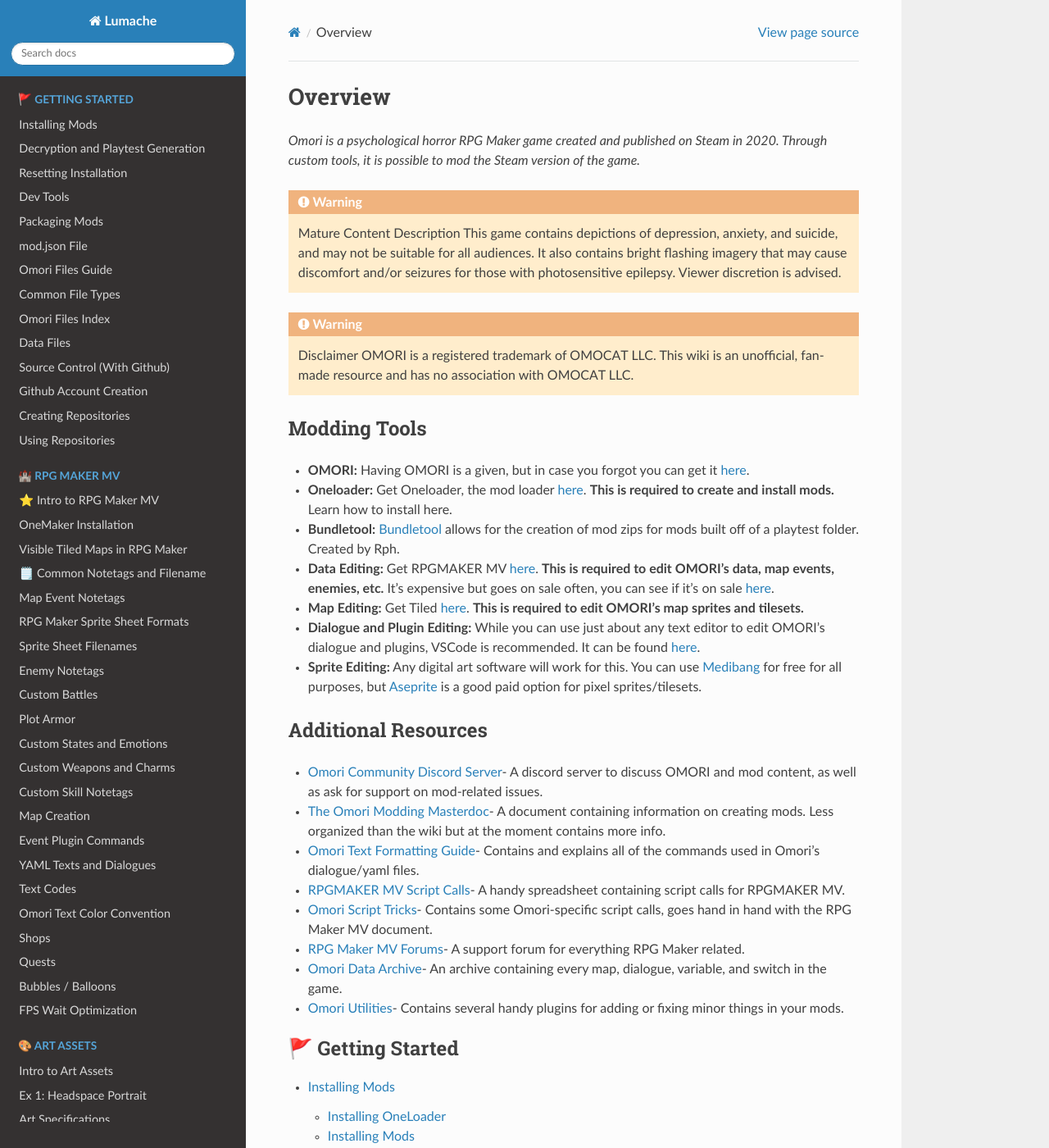
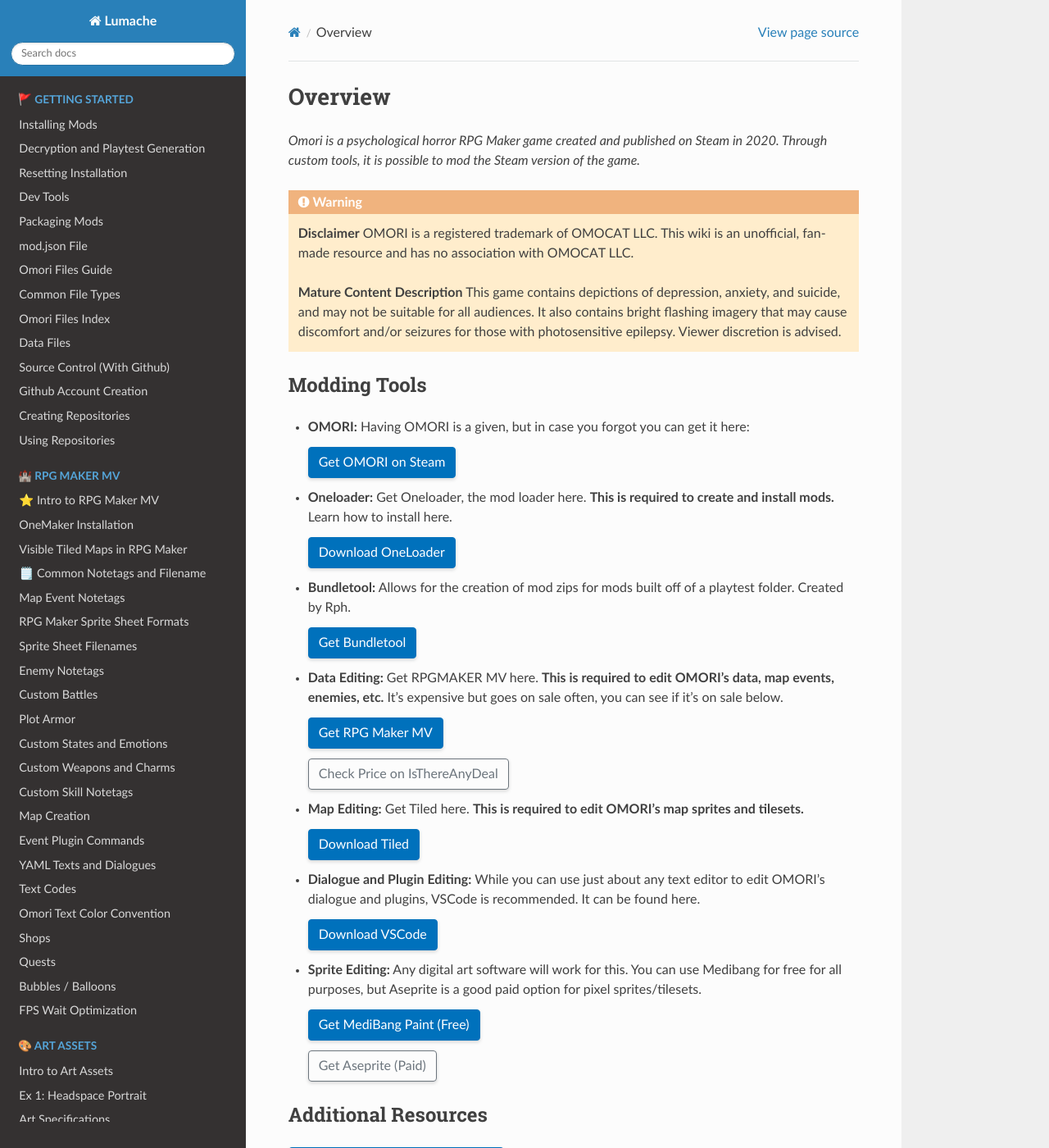
Before and after one commit to StahlReyn/omori-modding-docs, a Sphinx documentation site: the page built from docs/source/index.rst, in a window 1280 px wide and 1400 px high. Shown: the whole window at 82% size. Built offline with Sphinx 7.4.7 and the Read the Docs theme 3.1.0, drawn with Linux system fonts in a browser that asks for light colours; some of the changed text lies outside the part shown.

Commit message:
Test Button extension

```diff
--- a/docs/source/conf.py
+++ b/docs/source/conf.py
@@ -17,6 +17,7 @@
     'sphinx.ext.autodoc',
     'sphinx.ext.autosummary',
     'sphinx.ext.intersphinx',
+    'sphinx_design',
 ]
 
 intersphinx_mapping = {
--- a/docs/source/index.rst
+++ b/docs/source/index.rst
@@ -5,40 +5,176 @@
 Steam in 2020. Through custom tools, it is possible to mod the Steam
 version of the game.*
 
-.. warning:: Mature Content Description
+.. warning::
+   **Disclaimer**
+   OMORI is a registered trademark of OMOCAT LLC. This wiki is an
+   unofficial, fan-made resource and has no association with OMOCAT LLC.
+
+   **Mature Content Description**
    This game contains depictions of depression, anxiety, and suicide, and
    may not be suitable for all audiences. It also contains bright flashing
    imagery that may cause discomfort and/or seizures for those with
    photosensitive epilepsy. Viewer discretion is advised.
 
-.. warning:: Disclaimer
-   OMORI is a registered trademark of OMOCAT LLC. This wiki is an
-   unofficial, fan-made resource and has no association with OMOCAT LLC.
-
 Modding Tools
 -------------
 
-- **OMORI:** Having OMORI is a given, but in case you forgot you can get it `here <https://store.steampowered.com/app/1150690/OMORI/>`__.
-- **Oneloader:** Get Oneloader, the mod loader `here <https://github.com/rphsoftware/OneLoader/releases>`__. **This is required to create and install mods.** Learn how to install here.
-- **Bundletool:** `Bundletool <https://mods.one/mod/bt>`__ allows for the creation of mod zips for mods built off of a playtest folder. Created by Rph.
-- **Data Editing:** Get RPGMAKER MV `here <https://store.steampowered.com/app/363890/RPG_Maker_MV/>`__. **This is required to edit OMORI's data, map events, enemies, etc.** It's expensive but goes on sale often, you can see if it's on sale `here <https://isthereanydeal.com/game/rpgmakermv/info/>`__.
-- **Map Editing:** Get Tiled `here <https://www.mapeditor.org/2017/08/29/tiled-1-0-3-released.html>`__. **This is required to edit OMORI's map sprites and tilesets.**
-- **Dialogue and Plugin Editing:** While you can use just about any text editor to edit OMORI's dialogue and plugins, VSCode is recommended. It can be found `here <https://code.visualstudio.com/>`__.
-- **Sprite Editing:** Any digital art software will work for this. You can use `Medibang <https://medibangpaint.com/en/>`__ for free for all purposes, but `Aseprite <https://www.aseprite.org/>`__ is a good paid option for pixel sprites/tilesets.
+*   **OMORI:** Having OMORI is a given, but in case you forgot you can get it here:
+
+    .. button-link:: https://steampowered.com
+        :color: primary
+        :shadow:
+
+        Get OMORI on Steam
+
+*   **Oneloader:** Get Oneloader, the mod loader here. **This is required to create and install mods.** Learn how to install here.
+
+    .. button-link:: https://github.com
+        :color: primary
+        :shadow:
+
+        Download OneLoader
+
+*   **Bundletool:** Allows for the creation of mod zips for mods built off of a playtest folder. Created by Rph.
+
+    .. button-link:: https://mods.one
+        :color: primary
+        :shadow:
+
+        Get Bundletool
+
+*   **Data Editing:** Get RPGMAKER MV here. **This is required to edit OMORI's data, map events, enemies, etc.** It's expensive but goes on sale often, you can see if it's on sale below.
+
+    .. button-link:: https://steampowered.com
+        :color: primary
+        :shadow:
+
+        Get RPG Maker MV
+
+    .. button-link:: https://isthereanydeal.com
+        :color: secondary
+        :outline:
+        :shadow:
+
+        Check Price on IsThereAnyDeal
+
+*   **Map Editing:** Get Tiled here. **This is required to edit OMORI's map sprites and tilesets.**
+
+    .. button-link:: https://mapeditor.org
+        :color: primary
+        :shadow:
+
+        Download Tiled
+
+*   **Dialogue and Plugin Editing:** While you can use just about any text editor to edit OMORI's dialogue and plugins, VSCode is recommended. It can be found here.
+
+    .. button-link:: https://visualstudio.com
+        :color: primary
+        :shadow:
+
+        Download VSCode
+
+*   **Sprite Editing:** Any digital art software will work for this. You can use Medibang for free for all purposes, but Aseprite is a good paid option for pixel sprites/tilesets.
+
+    .. button-link:: https://medibangpaint.com
+        :color: primary
+        :shadow:
+
+        Get MediBang Paint (Free)
+
+    .. button-link:: https://aseprite.org
+        :color: secondary
+        :outline:
+        :shadow:
+
+        Get Aseprite (Paid)
 
 Additional Resources
 --------------------
 
-- `Omori Community Discord Server <https://discord.gg/28KyGYvHCG>`__- A discord server to discuss OMORI and mod content, as well as ask for support on mod-related issues.
-- `The Omori Modding Masterdoc <https://docs.google.com/document/d/15UAzmwPaECVOfprx5xpaTPKrtwF69kSa2etuP6EqkaU/edit?usp=sharing>`__- A document containing information on creating mods. Less organized than the wiki but at the moment contains more info.
-- `Omori Text Formatting Guide <https://github.com/Gilbert142/gomori/wiki/Text-Formatting>`__- Contains and explains all of the commands used in Omori's dialogue/yaml files.
-- `RPGMAKER MV Script Calls <https://docs.google.com/spreadsheets/d/1-Oa0cRGpjC8L5JO8vdMwOaYMKO75dtfKDOetnvh7OHs/edit#gid=1514267595>`__- A handy spreadsheet containing script calls for RPGMAKER MV.
-- `Omori Script Tricks <https://docs.google.com/document/d/1ORpl6Ykxtm-_K2ak3GsH5nATyF7BjraQv6p8Q607FPQ/edit>`__- Contains some Omori-specific script calls, goes hand in hand with the RPG Maker MV document.
-- `RPG Maker MV Forums <https://forums.rpgmakerweb.com/index.php?forums/rpg-maker-mv-support.129/>`__- A support forum for everything RPG Maker related.
-- `Omori Data Archive <https://goats.dev/omori/maps.html>`__- An archive containing every map, dialogue, variable, and switch in the game.
-- `Omori Utilities <https://github.com/rphsoftware/omori-utils>`__- Contains several handy plugins for adding or fixing minor things in your mods.
+.. button-link:: https://discord.gg
+    :color: primary
+    :shadow:
+
+    Omori Community Discord Server
+
+.. button-link:: https://google.com
+    :color: primary
+    :shadow:
+
+    The Omori Modding Masterdoc
+
+.. button-link:: https://github.com
+    :color: primary
+    :shadow:
+
+    Omori Text Formatting Guide
+
+.. button-link:: https://google.com
+    :color: primary
+    :shadow:
+
+    RPGMAKER MV Script Calls
+
+.. button-link:: https://google.com
+    :color: primary
+    :shadow:
+
+    Omori Script Tricks
+
+.. button-link:: https://rpgmakerweb.com
+    :color: primary
+    :shadow:
+
+    RPG Maker MV Forums
+
+.. button-link:: https://goats.dev
+    :color: primary
+    :shadow:
+
+    Omori Data Archive
+
+.. button-link:: https://github.com
+    :color: primary
+    :shadow:
+
+    Omori Utilities
+
+Links
+-----
+
+.. button-link:: https://github.com
+    :color: primary
+    :shadow:
+
+    Mod Resources/Plugins
+
+.. button-link:: https://discord.gg
+    :color: primary
+    :shadow:
+
+    Omori Modding Hub (Server)
+
+.. button-link:: https://mods.one
+    :color: primary
+    :shadow:
+
+    Omori Mod Site (Unofficial)
+
+.. button-link:: https://goats.dev
+    :color: primary
+    :shadow:
+
+    Omori Data Archive
+
+.. button-link:: https://google.com
+    :color: primary
+    :shadow:
+
+    WIP Modding Guide (Google Docs)
 
 .. toctree::
+   :hidden:
    :maxdepth: 2
    :caption: 🚩 Getting Started
 
@@ -58,6 +194,7 @@
    getting-started/source-control-with-github/using-repositories
 
 .. toctree::
+   :hidden:
    :maxdepth: 2
    :caption: 🏰 RPG Maker MV
 
@@ -85,6 +222,7 @@
    rpgmaker/fps-wait-optimization
 
 .. toctree::
+   :hidden:
    :maxdepth: 2
    :caption: 🎨 Art Assets
 
@@ -105,16 +243,8 @@
    art-assets/animated-pictures
 
 .. toctree::
+   :hidden:
    :maxdepth: 1
    :caption: Community
 
    community/omori-mod-licensing-guide
-
-Links
------
-
-* `Mod Resources/Plugins <https://github.com/modsone/omori-modding-resources>`_
-* `Omori Modding Hub (Server) <https://discord.gg/pkBEr7ywCG>`_
-* `Omori Mod Site (Unofficial) <https://mods.one/>`_
-* `Omori Data Archive <https://goats.dev/omori/maps.html>`_
-* `WIP Modding Guide (Google Docs) <https://docs.google.com/document/d/1t59hzeERvwok2ZsQVs6AgFj5WVZdeAPwiWYFgkDGLiE/edit?tab=t.0#heading=h.toiszrxt17u7>`_
```
